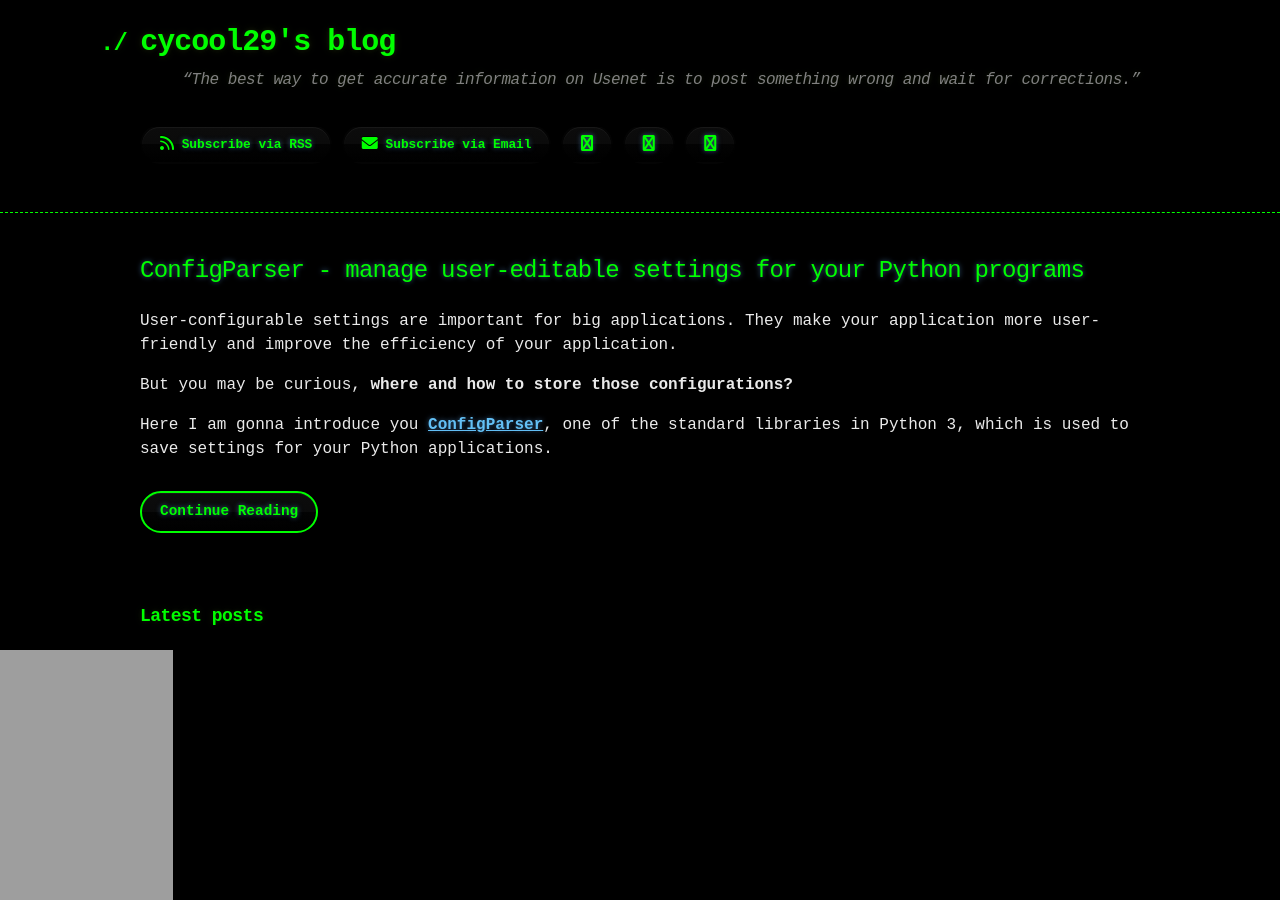
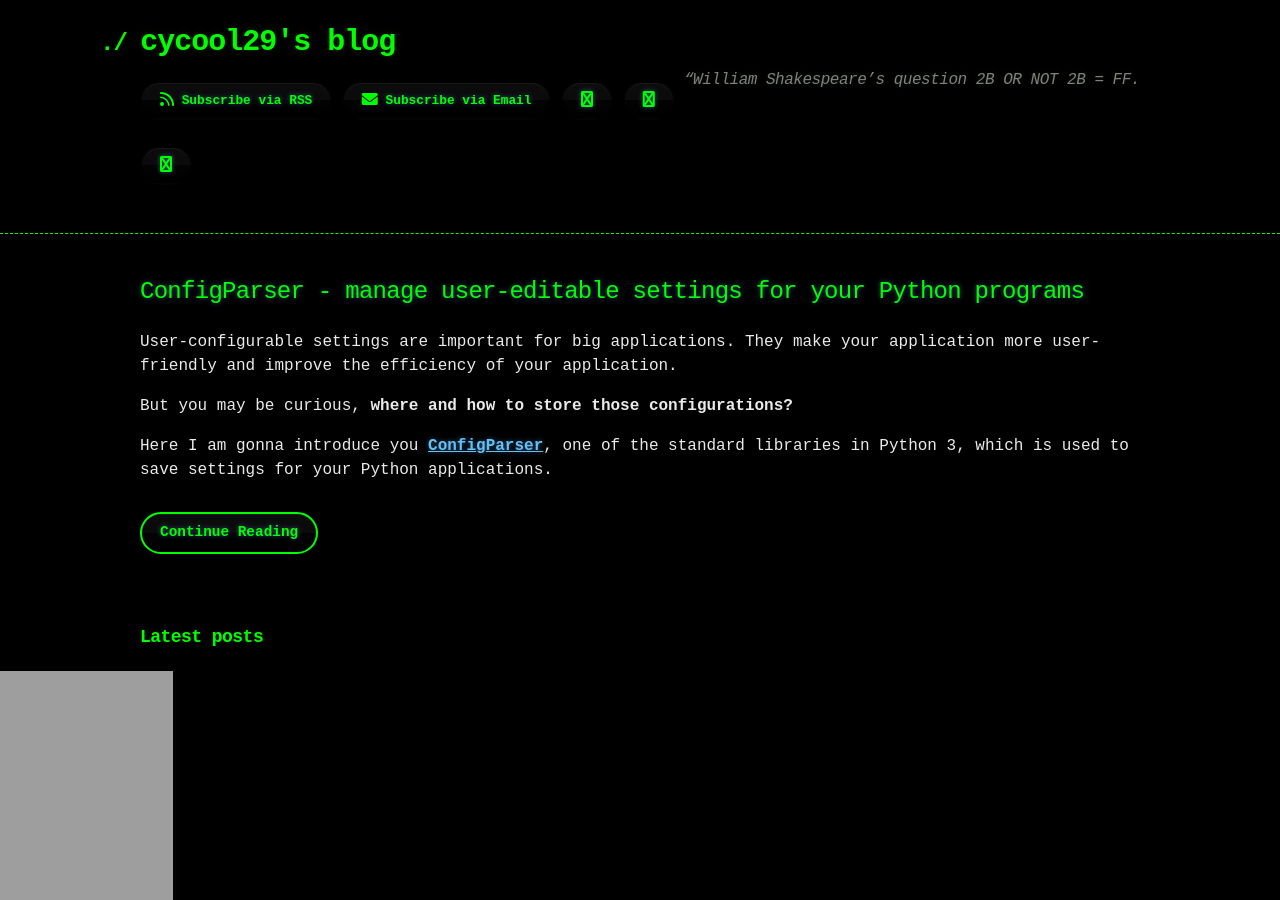
Before and after one commit to cycool29/cycool29.github.io, a Jekyll site: the page built from index.md, in a window 1280 px wide and 900 px high. Built offline with Jekyll 4.4.1, drawn with Linux system fonts in a browser that asks for light colours; a style sheet for code colours, icons or effects is not loaded.

Commit message:
Update quotes

```diff
--- a/_config.yml
+++ b/_config.yml
@@ -1,5 +1,5 @@
 title: cycool29's blog
-description: "“The best way to get accurate information on Usenet is to post something wrong and wait for corrections.” "
+description: "“William Shakespeare’s question 2B OR NOT 2B = FF. "
 bio: A high school student. Intermediate in Python, Git, Bash. Learning JavaScript. He/Him. "
 author: cycool29
 url: https://cycool29.github.io
```
